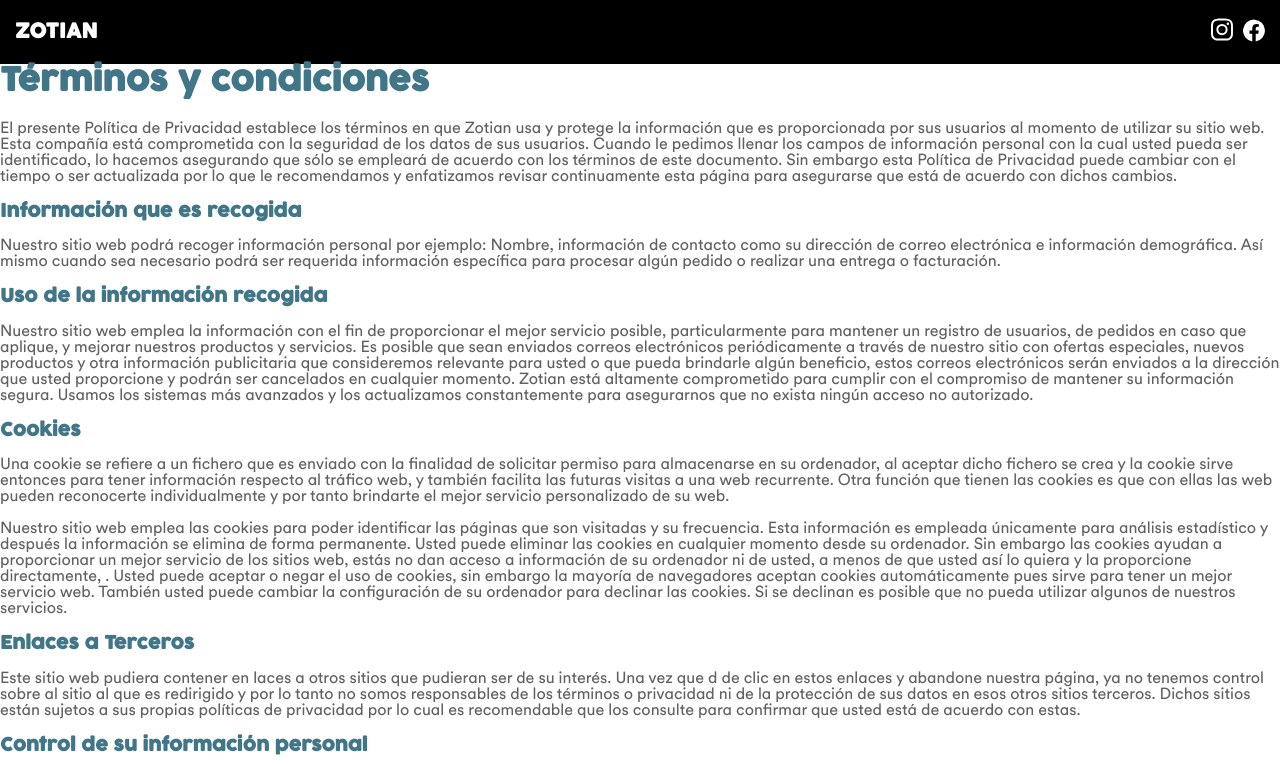
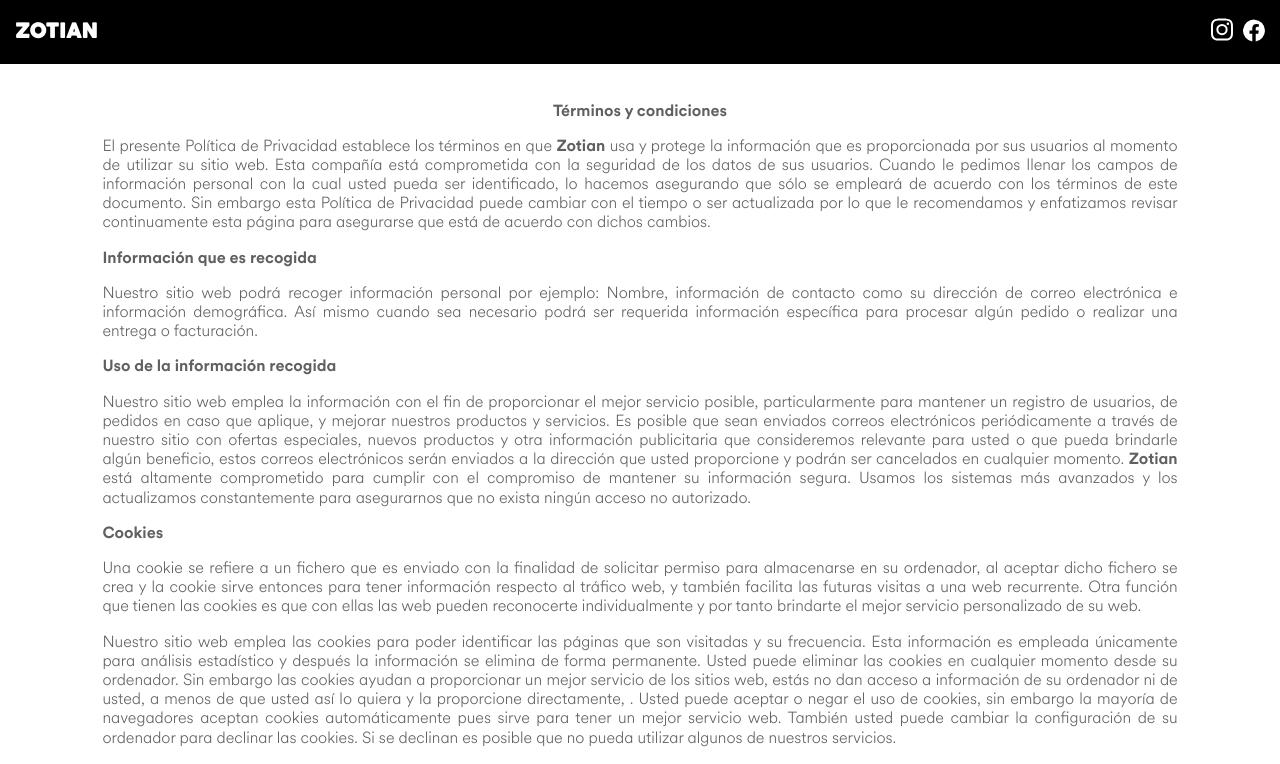
Before and after one commit to RebelsDev/zotian, a Next.js app: page /terminos-y-condiciones in a window 1280 px wide. Shown: the top 764 px of the page. Built offline with nearby package versions, Linux system fonts and the light colour scheme.

Commit message:
add politicas y privacidad

```diff
--- a/pages/terminos-y-condiciones.jsx
+++ b/pages/terminos-y-condiciones.jsx
@@ -1,41 +1,32 @@
 import Footer from './shared/footer';
 import NavBar from './shared/navbar';
+import styles from './../styles/Terminos.module.scss'
 
 export default function Terminos() {
     return (
         <>
             <NavBar />
 
-            <div className='politicas'>
-                <div className='container'>
+            <div id={styles.Terminos}>
+                <div className={styles.container}>
                     <h1>
                         Términos y condiciones
-
                     </h1>
-
                     <p>
-
-                        El presente Política de Privacidad establece los términos en que Zotian usa y protege la información que es proporcionada por sus usuarios al momento de utilizar su sitio web. Esta compañía está comprometida con la seguridad de los datos de sus usuarios. Cuando le pedimos llenar los campos de información personal con la cual usted pueda ser identificado, lo hacemos asegurando que sólo se empleará de acuerdo con los términos de este documento. Sin embargo esta Política de Privacidad puede cambiar con el tiempo o ser actualizada por lo que le recomendamos y enfatizamos revisar continuamente esta página para asegurarse que está de acuerdo con dichos cambios.
+                        El presente Política de Privacidad establece los términos en que <span>Zotian</span> usa y protege la información que es proporcionada por sus usuarios al momento de utilizar su sitio web. Esta compañía está comprometida con la seguridad de los datos de sus usuarios. Cuando le pedimos llenar los campos de información personal con la cual usted pueda ser identificado, lo hacemos asegurando que sólo se empleará de acuerdo con los términos de este documento. Sin embargo esta Política de Privacidad puede cambiar con el tiempo o ser actualizada por lo que le recomendamos y enfatizamos revisar continuamente esta página para asegurarse que está de acuerdo con dichos cambios.
                     </p>
-
-
                     <h2>
                         Información que es recogida
 
                     </h2>
-
                     <p>
-
                         Nuestro sitio web podrá recoger información personal por ejemplo: Nombre, información de contacto como su dirección de correo electrónica e información demográfica. Así mismo cuando sea necesario podrá ser requerida información específica para procesar algún pedido o realizar una entrega o facturación.
                     </p>
-
                     <h2>
                         Uso de la información recogida
-
                     </h2>
-
                     <p>
-                        Nuestro sitio web emplea la información con el fin de proporcionar el mejor servicio posible, particularmente para mantener un registro de usuarios, de pedidos en caso que aplique, y mejorar nuestros productos y servicios. Es posible que sean enviados correos electrónicos periódicamente a través de nuestro sitio con ofertas especiales, nuevos productos y otra información publicitaria que consideremos relevante para usted o que pueda brindarle algún beneficio, estos correos electrónicos serán enviados a la dirección que usted proporcione y podrán ser cancelados en cualquier momento. Zotian está altamente comprometido para cumplir con el compromiso de mantener su información segura. Usamos los sistemas más avanzados y los actualizamos constantemente para asegurarnos que no exista ningún acceso no autorizado.
+                        Nuestro sitio web emplea la información con el fin de proporcionar el mejor servicio posible, particularmente para mantener un registro de usuarios, de pedidos en caso que aplique, y mejorar nuestros productos y servicios. Es posible que sean enviados correos electrónicos periódicamente a través de nuestro sitio con ofertas especiales, nuevos productos y otra información publicitaria que consideremos relevante para usted o que pueda brindarle algún beneficio, estos correos electrónicos serán enviados a la dirección que usted proporcione y podrán ser cancelados en cualquier momento. <span>Zotian</span> está altamente comprometido para cumplir con el compromiso de mantener su información segura. Usamos los sistemas más avanzados y los actualizamos constantemente para asegurarnos que no exista ningún acceso no autorizado.
                     </p>
 
                     <h2>
@@ -74,7 +65,7 @@ export default function Terminos() {
                     </p>
 
                     <p>
-                        Esta compañía no venderá, cederá ni distribuirá la información personal que es recopilada sin su consentimiento, salvo que sea requerido por un juez con un orden judicial. Zotian se reserva el derecho de cambiar los términos de la presente Política de Privacidad en cualquier momento.
+                        Esta compañía no venderá, cederá ni distribuirá la información personal que es recopilada sin su consentimiento, salvo que sea requerido por un juez con un orden judicial. <span>Zotian</span> se reserva el derecho de cambiar los términos de la presente Política de Privacidad en cualquier momento.
 
                     </p>
                 </div>
--- /dev/null
+++ b/styles/Terminos.module.scss
@@ -0,0 +1,27 @@
+@import "variables.module";
+
+#Terminos{
+    .container {
+        padding: 40px 8vw;
+    }
+    h1,h2{
+        font-weight: bold;
+        color: $gray;
+    }
+    h1,h2,p{
+        font-family: 'Cabify Circular';
+        font-size: 16px;
+    }
+    h1{
+        text-align: center;
+    }
+    p{
+        font-weight: lighter;
+        line-height: 120%;
+        text-align: justify;
+  text-justify: inter-word;
+    }
+    span{
+        font-weight: bold;
+    }
+}
```
Also changed, not shown: pages/politica-y-privacidad.jsx (+6 -7 lines).
